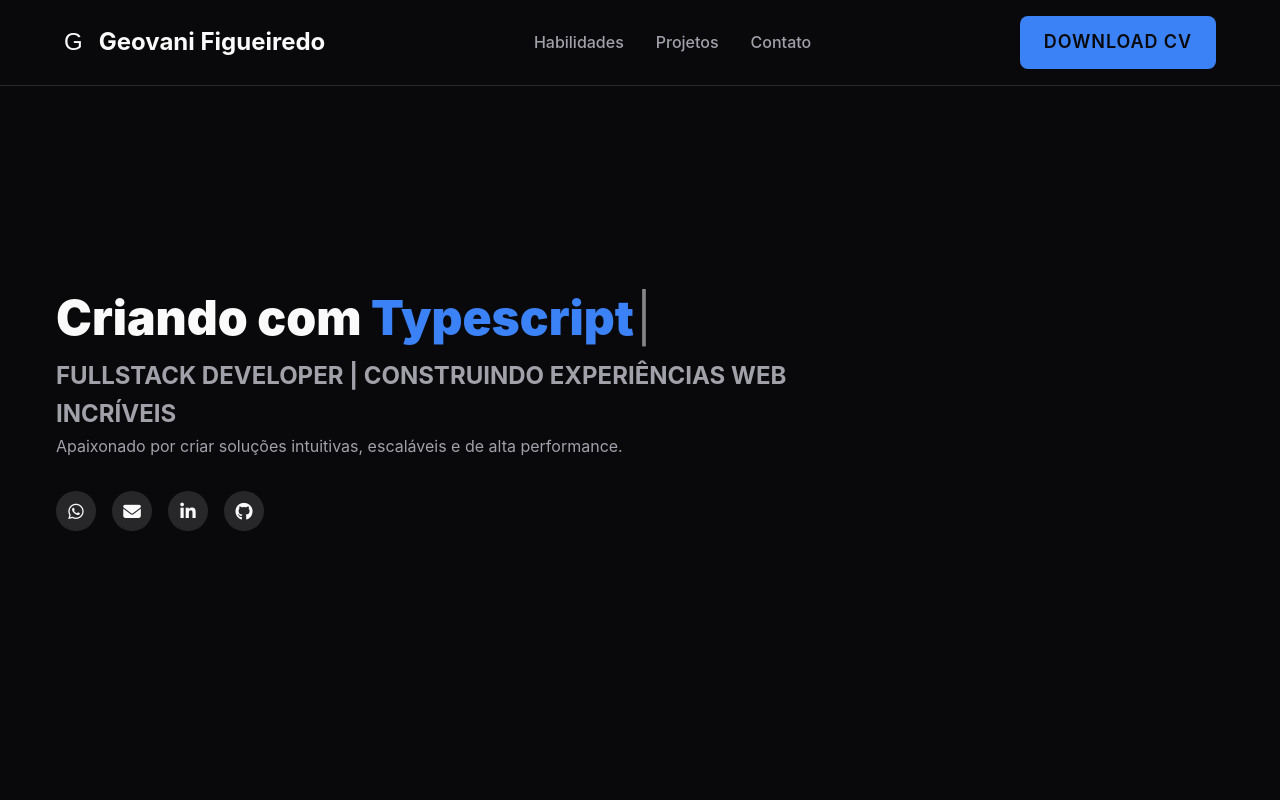
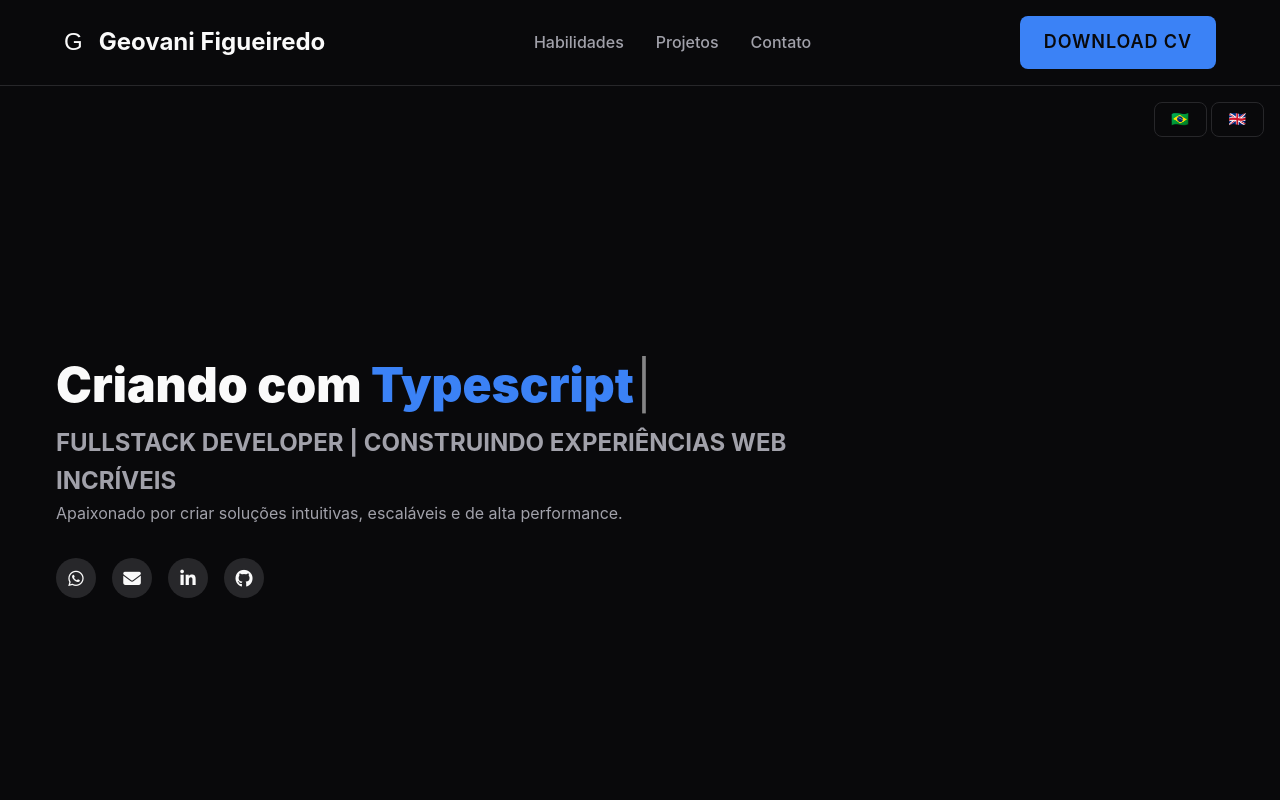
Before and after one commit to giovanecf/portfolio, a plain HTML site: page index.html in a window 1280 px wide. Shown: the top 800 px of the page. Drawn offline with Linux system fonts and the light colour scheme; a web font is replaced by a local one.

Commit message:
add: a languade options section

```diff
--- a/index.html
+++ b/index.html
@@ -36,6 +36,13 @@
         >Download CV</a
       >
     </header>
+
+    <section class="language-options">
+      <div class="lang-selector">
+        <button id="lang-pt" class="btn btn-sm btn-default">🇧🇷</button>
+        <button id="lang-en" class="btn btn-sm btn-default">🇬🇧</button>
+      </div>
+    </section>
 
     <section id="home" class="section hero-section">
       <div class="hero-content">
```
